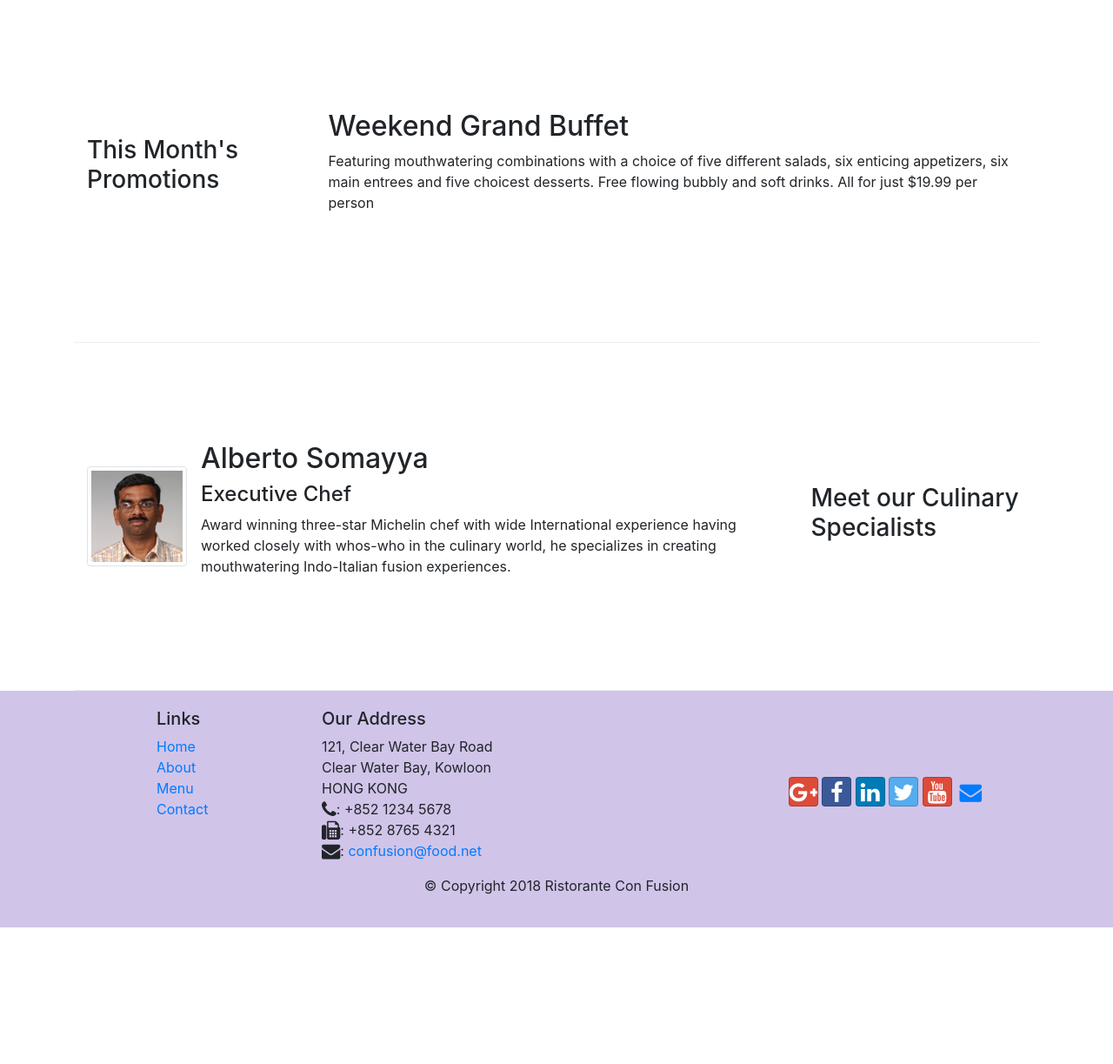
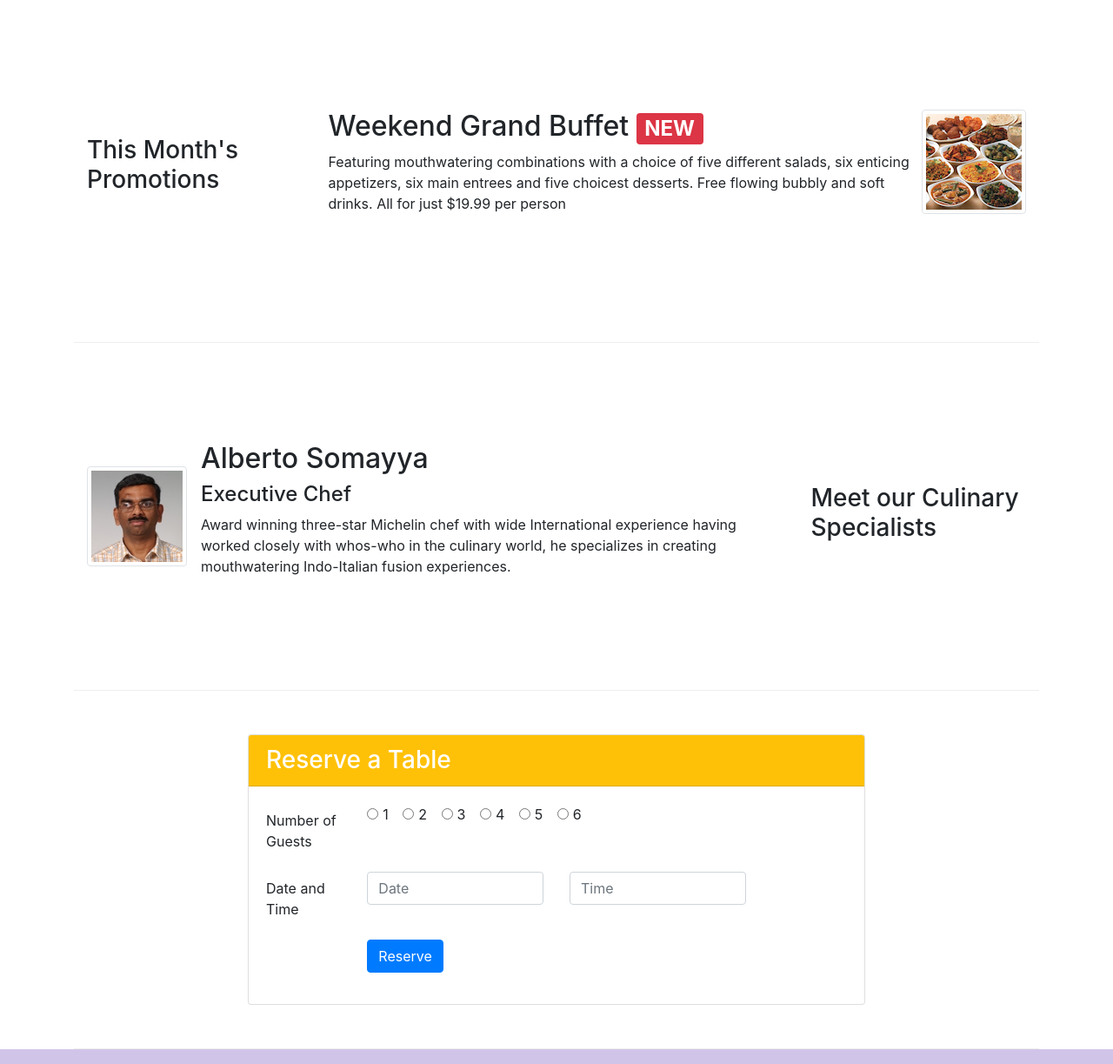
Before and after one commit to amankumarchagti/conFusion, a website: page index.html in a window 1280 px wide. Shown: the part 740-1963 px from the top of the page at 87% size. Before the commit the page ends 1806 px from the top, so only its background shows below. Drawn offline with nearby package versions, Linux system fonts and the light colour scheme.

Commit message:
Assignment 2

```diff
--- a/index.html
+++ b/index.html
@@ -39,9 +39,13 @@
                     <h1>Ristorante con Fusion</h1>
                     <p>We take inspiration from the World's best cuisines, and create a unique fusion experience. Our lipsmacking creations will tickle your culinary senses!</p>
                 </div>
-                    <div class="col-12 col-sm align-self-center">
-                        <img src="img/logo.png" class="img-fluid">
-                    </div>
+                        <div class="col-12 col-sm-3 align-self-center">
+                            <img src="img/logo.png" class="img-fluid">
+                        </div>
+                        <div class="col-12 col-sm-3 align-self-center">
+                            <button type="submit" class="btn btn-sm btn-warning col-12"><a class="btn text-dark" href="#tb1">Reserve Table</a></button>
+                        </div>
+
             </div>
         </div>
     </header>
@@ -75,8 +79,16 @@
                 <h3>This Month's Promotions</h3>
             </div>
             <div class="col-12 col-sm col-md">
-                <h2>Weekend Grand Buffet</h2>
-                <p>Featuring mouthwatering combinations with a choice of five different salads, six enticing appetizers, six main entrees and five choicest desserts. Free flowing bubbly and soft drinks. All for just $19.99 per person </p>
+                <div class="media">
+                    <div class="media-body">
+                        <h2>Weekend Grand Buffet <span class="badge badge-danger">NEW</span></h2>
+                        <p class="d-none d-sm-block">Featuring mouthwatering combinations with a choice of five different salads, six enticing appetizers, six main entrees and five choicest desserts. Free flowing bubbly and soft drinks. All for just $19.99 per person </p>
+                    </div>
+                    <div class="media-right">
+                        <img class="d-flex img-thumbnail align-self-center"
+                                src="img/buffet.png" alt="buffet">
+                    </div>
+                </div>
             </div>
         </div>
 
@@ -97,6 +109,68 @@
                             creating mouthwatering Indo-Italian fusion experiences.
                             </p>
                     </div>
+                </div>
+            </div>
+        </div>
+
+        <div class="row row-content align-items-center" id="tb1">
+            <div class="offset-md-2 col-sm-8 col-12">
+                <div class="card">
+                    <h3 class="card-header bg-warning text-white">Reserve a Table</h3>
+                <div class="card-body">
+                    <form>
+                        <div class="form-group row">
+                            <label for="guestno" class="col-md-2 col-form-label">Number of Guests</label>
+
+                            <div class="col-12 col-md-10">
+
+                                <div class="form-check form-check-inline">
+                                    <input class="form-check-input" type="radio" name="guestno" id="guestno">
+                                    <label class="form-check-label" for="guestno">1</label>
+                                </div>
+                                <div class="form-check form-check-inline">
+                                    <input class="form-check-input" type="radio" name="guestno" id="guestno">
+                                    <label class="form-check-label" for="guestno">2</label>
+                                </div>
+                                <div class="form-check form-check-inline">
+                                    <input class="form-check-input" type="radio" name="guestno" id="guestno">
+                                    <label class="form-check-label" for="guestno">3</label>
+                                </div>
+                                <div class="form-check form-check-inline">
+                                    <input class="form-check-input" type="radio" name="guestno" id="guestno">
+                                    <label class="form-check-label" for="guestno">4</label>
+                                </div>
+                                <div class="form-check form-check-inline">
+                                    <input class="form-check-input" type="radio" name="guestno" id="guestno">
+                                    <label class="form-check-label" for="guestno">5</label>
+                                </div>
+                                <div class="form-check form-check-inline">
+                                    <input class="form-check-input" type="radio" name="guestno" id="guestno">
+                                    <label class="form-check-label" for="guestno">6</label>
+                                </div>
+
+                            </div>
+
+                        </div>
+
+                        <div class="form-group row">
+                            <label for="date" class="col-12 col-md-2 col-form-label">Date and Time</label>
+                            <div class="col-12 col-md-4">
+                                <input type="text" class="form-control" id="date" name="date" placeholder="Date">
+                            </div>
+                            <div class="col-12 col-md-4">
+                                <input type="text" class="form-control" id="time" name="time" placeholder="Time">
+                            </div>
+                        </div>
+
+                        <div class="form-group row">
+                           <div class="offset-md-2 col-md-10">
+                            <button type="submit" class="btn btn-primary">Reserve</button>
+                           </div>
+                        </div>
+
+                    </form>
+                </div>
                 </div>
             </div>
         </div>
```
